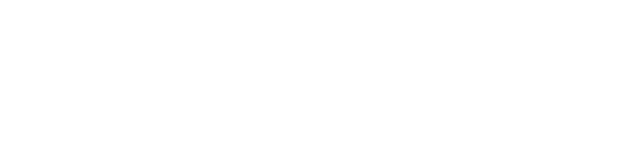
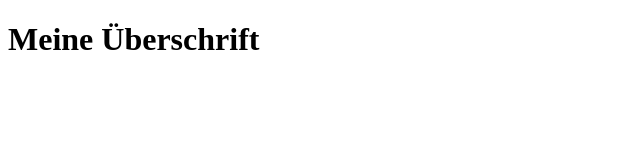
Before and after one commit to RichterJulian/gitexample, a plain HTML site: page index.html in a window 1280 px wide. Shown: the whole page, without its empty margins (0-640 px from the left). Drawn offline with Linux system fonts and the light colour scheme.

Commit message:
heading added

```diff
--- a/index.html
+++ b/index.html
@@ -7,5 +7,7 @@
 </head>
 <body>
 
+    <h1>Meine Überschrift</h1>
+
 </body>
 </html>
```
